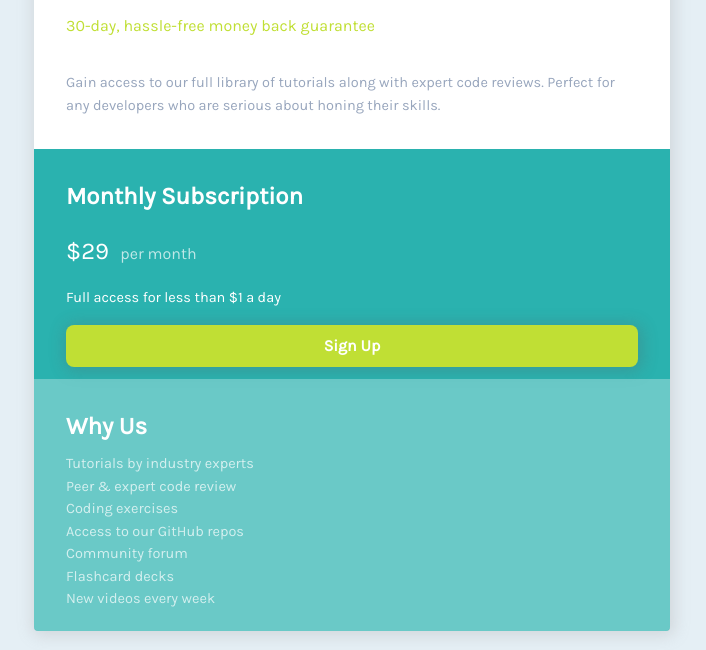
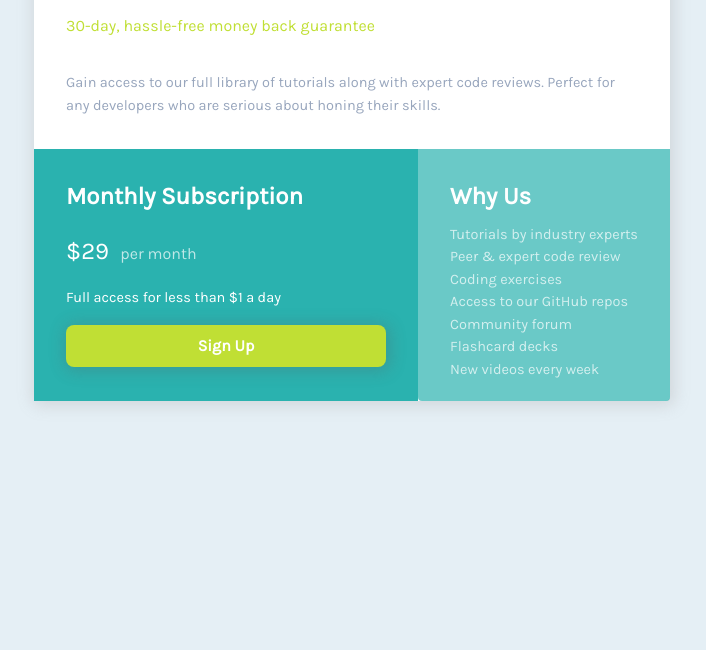
Before and after one commit to sabreen01/Single_Price, a plain HTML site: page index.html in a window 1280 px wide. Shown: the part 150-800 px from the top of the page, without its empty margins (288-994 px from the left). Drawn offline with Linux system fonts and the light colour scheme.

Commit message:
forth_commit

```diff
--- a/style.css
+++ b/style.css
@@ -57,7 +57,7 @@ h2, p {
   background: white;
   border-radius: 5px;
   box-shadow: 1.6px 1.6px 14.5px 3.2px #96949440;
-  /* display: grid; */
+  display: grid;
   /* grid-template-columns: 1fr; */
 
 }
```
